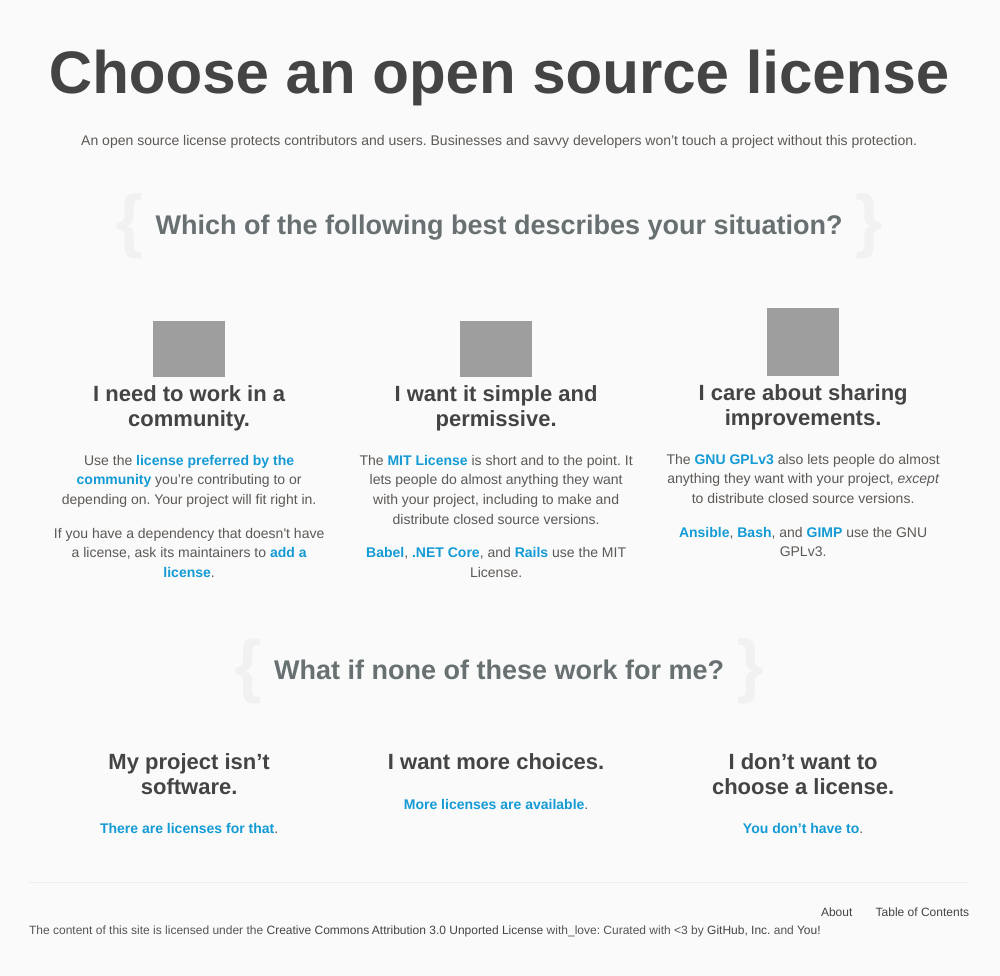
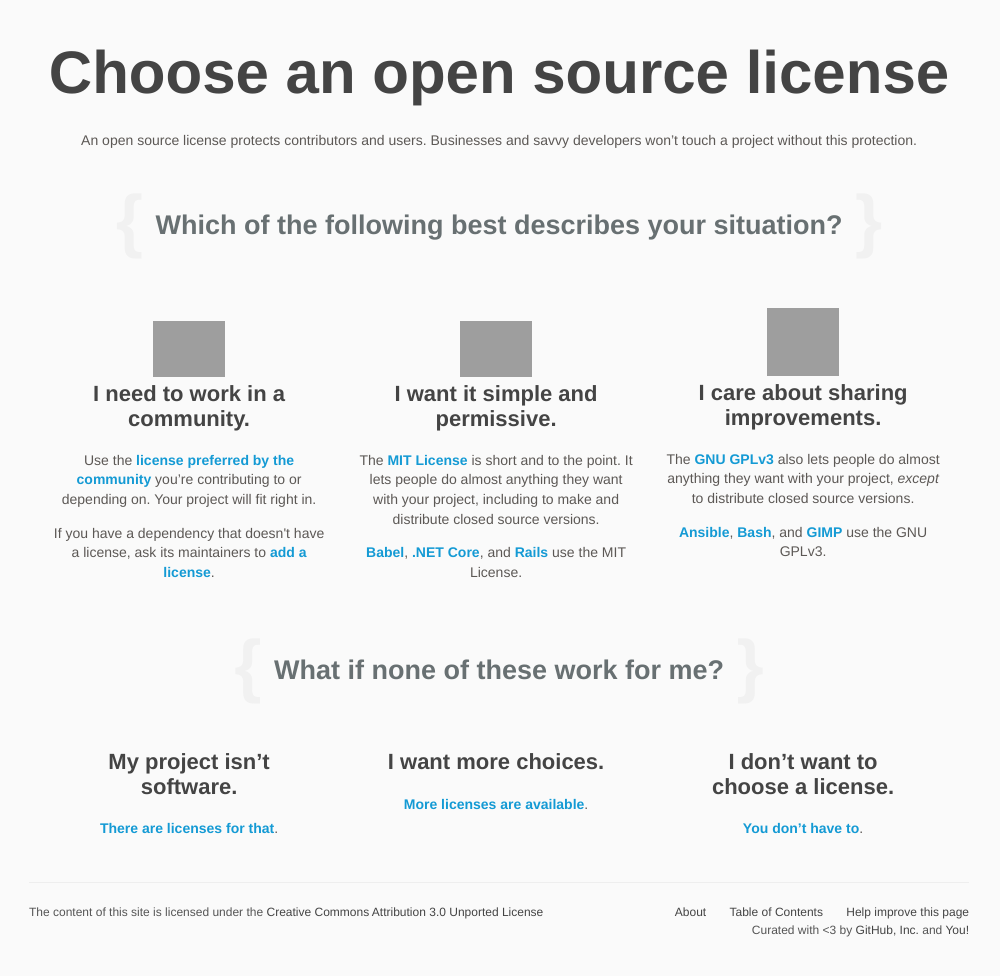
Before and after one commit to github/choosealicense.com, a Jekyll site: the page built from index.html, in a window 1280 px wide, cut to the strip 0-991 px from the top of the page. Shown: the top 976 px of the strip, without its empty margins (141-1141 px from the left). Built offline with Jekyll 4.4.1, drawn with Linux system fonts in a browser that asks for light colours; some web fonts are replaced; grey boxes are pictures that could not be loaded.

Commit message:
footer fixes

```diff
--- a/_data/locale/en-US.yml
+++ b/_data/locale/en-US.yml
@@ -23,6 +23,6 @@
 footer:
   about: About
   table_of_contents: Table of Contents
-  licenses: 'The content of this site is licensed under the <a href="https://creativecommons.org/licenses/by/3.0/">
-  Creative Commons Attribution 3.0 Unported License</a>
-  with_love: Curated with &lt;3 by <a href="https://github.com">GitHub, Inc.</a> and <a href="https://github.com/github/choosealicense.com">You!</a>'
+  licenses: 'The content of this site is licensed under the <a href="https://creativecommons.org/licenses/by/3.0/"> Creative Commons Attribution 3.0 Unported License</a>'
+  with_love: 'Curated with &lt;3 by <a href="https://github.com">GitHub, Inc.</a> and <a href="https://github.com/github/choosealicense.com">You!</a>'
+  help_improve: Help improve this page
--- a/_includes/footer.html
+++ b/_includes/footer.html
@@ -2,7 +2,7 @@
         <nav>
           <a href="/about/">{{ site.data.locale[site.locale].footer.about }}</a>
           <a href="/terms-of-service/">{{ site.data.locale[site.locale].footer.table_of_contents }}</a>
-          {% github_edit_link "Help improve this page" %}
+          <a href="{% github_edit_link %}">{{ site.data.locale[site.locale].footer.help_improve }}</a>
         </nav>
         <p>
           {{ site.data.locale[site.locale].footer.licenses }}
```
